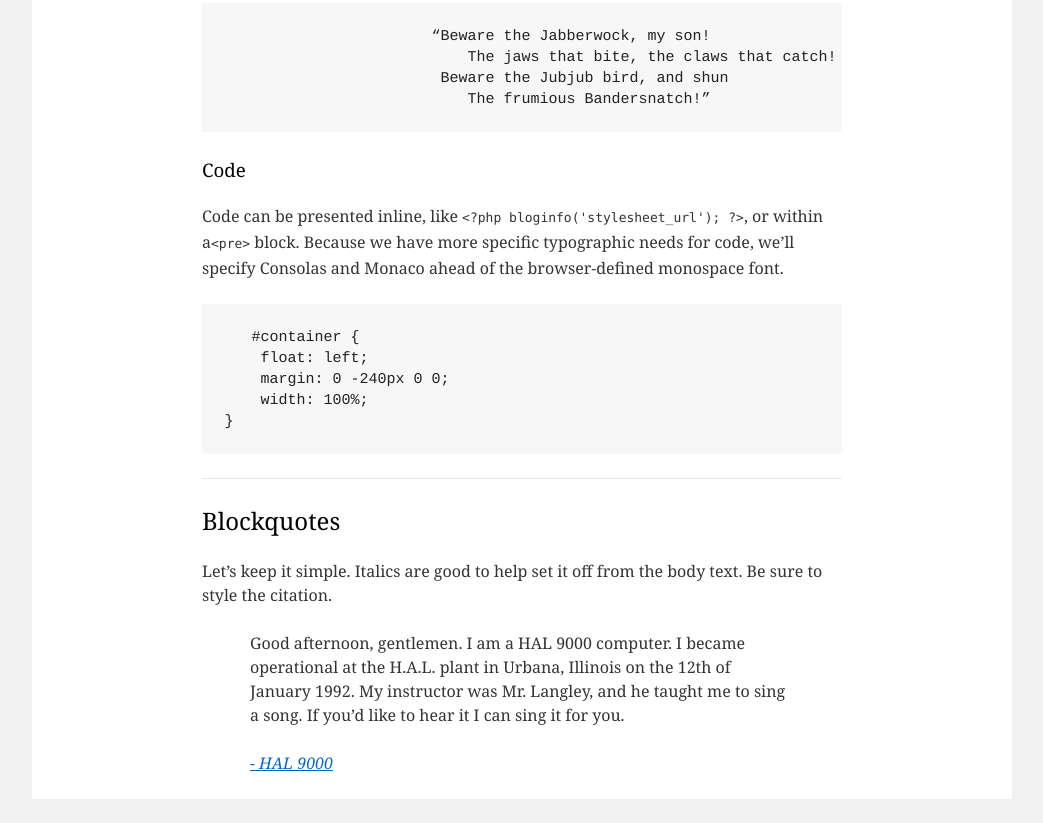
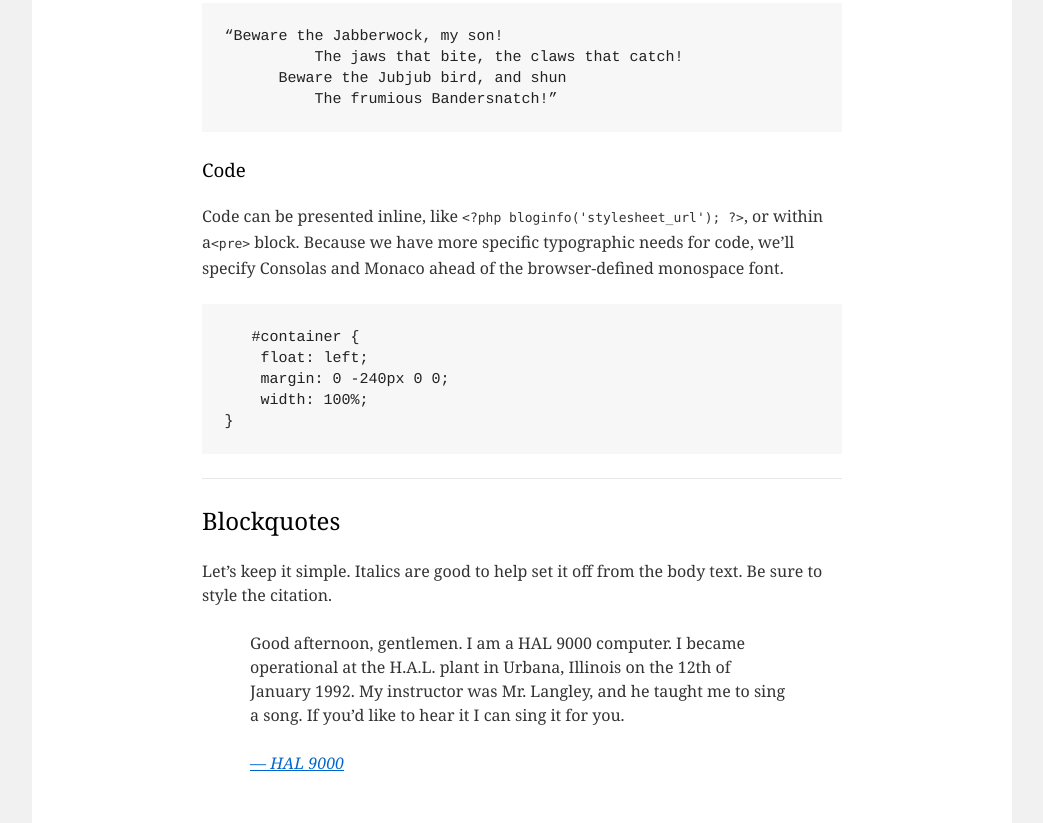
Before and after one commit to yaroslavguk/HTML, a plain HTML site: page index.html in a window 1280 px wide. Shown: the part 1968-2791 px from the top of the page, without its empty margins (118-1161 px from the left). Before the commit the page ends 2767 px from the top, so only its background shows below. Drawn offline with Linux system fonts and the light colour scheme.

Commit message:
everything fixed

```diff
--- a/index.html
+++ b/index.html
@@ -127,10 +127,10 @@
 
                           <p>Typographically, preformatted text is not the same thing as code. Sometimes, a faithful execution of the text requires preformatted text that may not have anything to do with code. Most browsers use Courier and that’s a good default — with one slight adjustment, Courier 10 Pitch over regular Courier for Linux users. For example:</p>
 
-                          <pre>                       “Beware the Jabberwock, my son!
-                           The jaws that bite, the claws that catch!
-                        Beware the Jubjub bird, and shun
-                           The frumious Bandersnatch!”</pre>
+                  <pre>“Beware the Jabberwock, my son!
+          The jaws that bite, the claws that catch!
+      Beware the Jubjub bird, and shun
+          The frumious Bandersnatch!”</pre>
 
                           <h3>Code</h3>
                           <p>Code can be presented inline, like <code>&lt;?php bloginfo('stylesheet_url'); ?&gt;</code>, or within a<code>&lt;pre&gt;</code> block. Because we have more specific typographic needs for code, we’ll specify Consolas and Monaco ahead of the browser-defined monospace font.</p>
@@ -149,7 +149,7 @@
                           <blockquote><p><em>Good afternoon, gentlemen. I am a HAL 9000 computer. I became operational at the H.A.L. plant in Urbana, Illinois on the 12th of January 1992. My instructor was Mr. Langley, and he taught me to sing a song. If you’d like to hear it I can sing it for you.</em></p>
 
 
-                          <p><a href="https://ru.wikipedia.org/wiki/HAL_9000"> - HAL 9000</a></p>
+                          <p><a href="#">— HAL 9000</a></p><br>
                           </blockquote>
                           </section>
                    </div>
```
